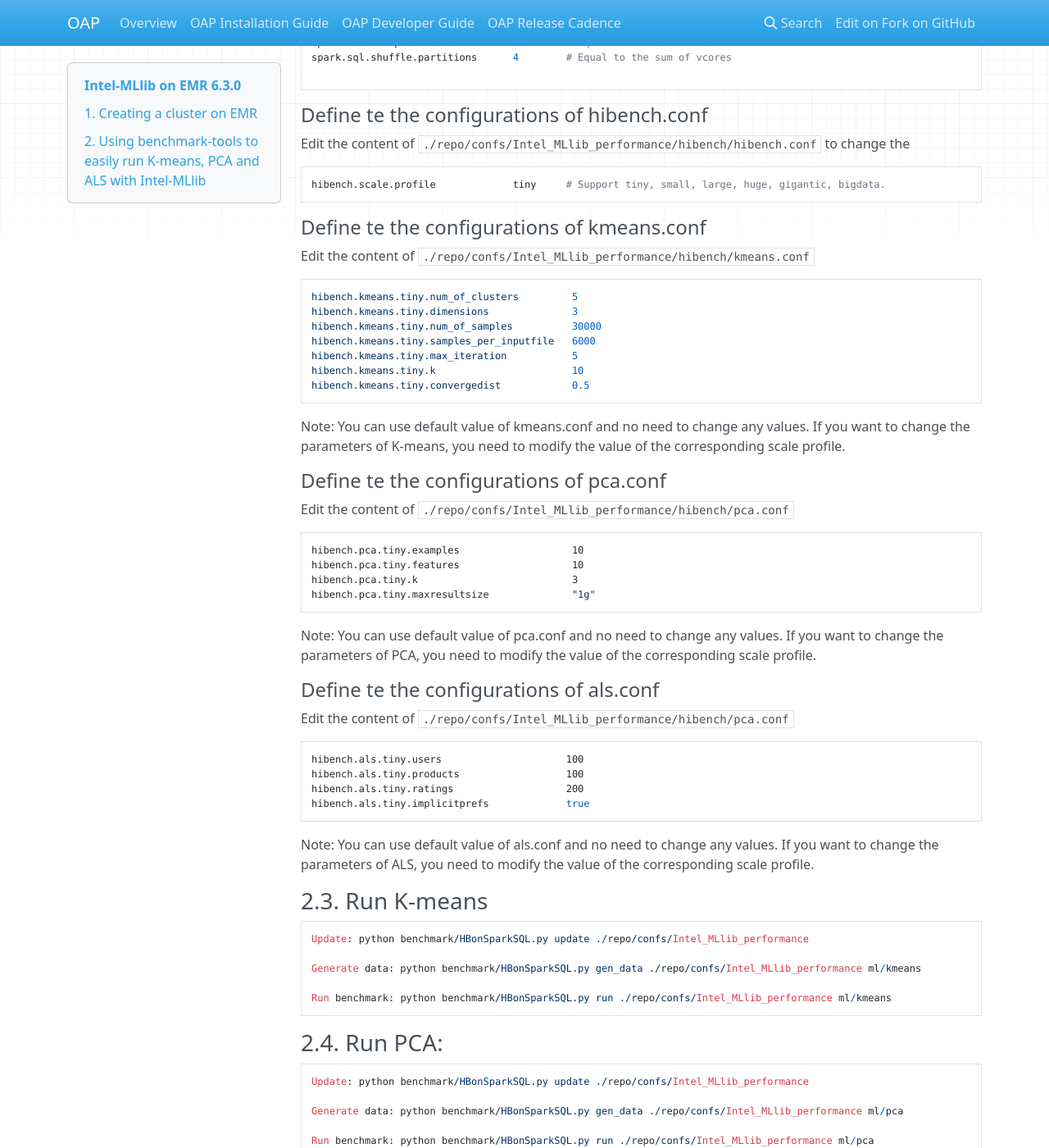
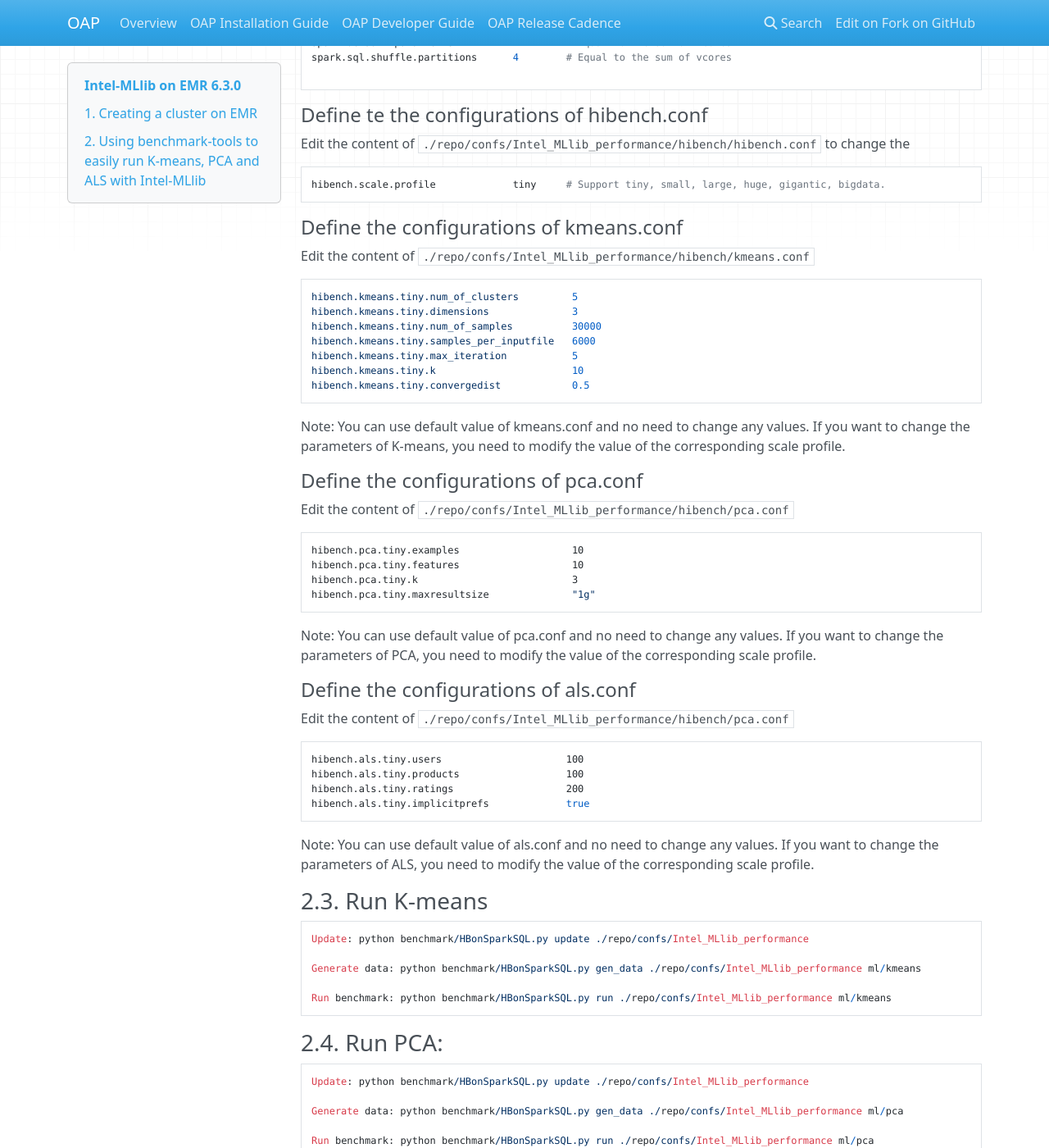
Before and after one commit to oap-project/oap-tools, an MkDocs documentation site: the page built from docs/Intel_MLlib_on_EMR.md, in a window 1280 px wide and 1400 px high, scrolled down 1886 px. Shown: the whole window at 82% size. Built offline with MkDocs 1.6.1, drawn with Linux system fonts in a browser that asks for light colours; nearby versions of some CDN libraries; old or Windows-style settings are respelled for this version of MkDocs.

````diff
--- a/docs/Intel_MLlib_on_EMR.md
+++ b/docs/Intel_MLlib_on_EMR.md
@@ -12,7 +12,7 @@ Upload the initialization actions scripts to S3.
 
 2). Upload these scripts to S3.
 
-![upload_init_script and install_benchmark.sh](../dev/integrations/oap/emr/imgs/upload_scripts_to_S3.png)
+![upload_init_script and install_benchmark.sh](../dev/integrations/oap/emr/imgs/upload_scripts_to_S3.PNG)
 
 
 ### 1.2 Create a new cluster using bootstrap script
@@ -89,7 +89,7 @@ Edit the content of `./repo/confs/Intel_MLlib_performance/hibench/hibench.conf`
 hibench.scale.profile             tiny     # Support tiny, small, large, huge, gigantic, bigdata.
 ```
 
-#### Define te the configurations of kmeans.conf
+#### Define the configurations of kmeans.conf
 
 Edit the content of `./repo/confs/Intel_MLlib_performance/hibench/kmeans.conf`
 ```
@@ -103,7 +103,7 @@ hibench.kmeans.tiny.convergedist            0.5
 ```
 Note: You can use default value of kmeans.conf and no need to change any values. If you want to change the parameters of K-means, you need to modify the value of the corresponding scale profile.
 
-#### Define te the configurations of pca.conf
+#### Define the configurations of pca.conf
 
 Edit the content of `./repo/confs/Intel_MLlib_performance/hibench/pca.conf`
 ```
@@ -114,7 +114,7 @@ hibench.pca.tiny.maxresultsize              "1g"
 ```
 Note: You can use default value of pca.conf and no need to change any values. If you want to change the parameters of PCA, you need to modify the value of the corresponding scale profile.
 
-#### Define te the configurations of als.conf
+#### Define the configurations of als.conf
 
 Edit the content of `./repo/confs/Intel_MLlib_performance/hibench/pca.conf`
 ```
````
Also changed, not shown: docs/Gazelle_on_EMR.md (+3 -3 lines).
